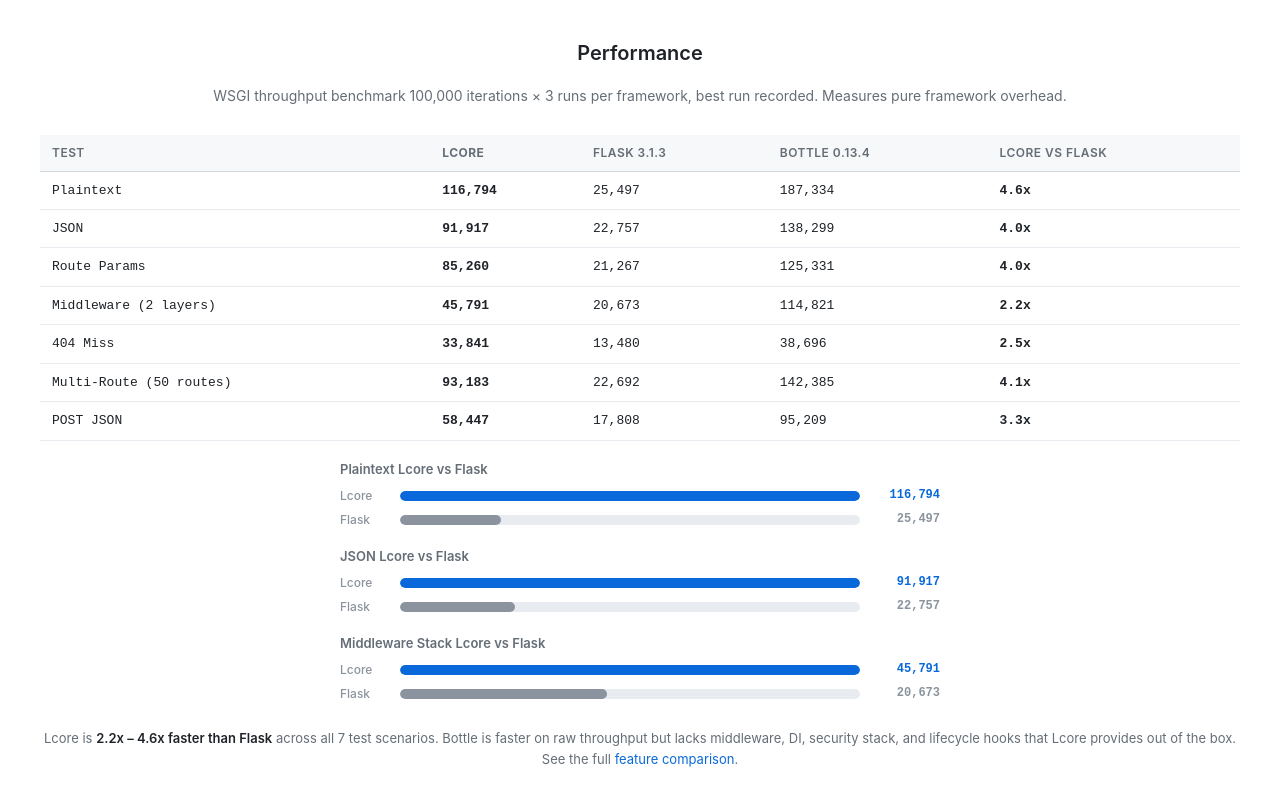
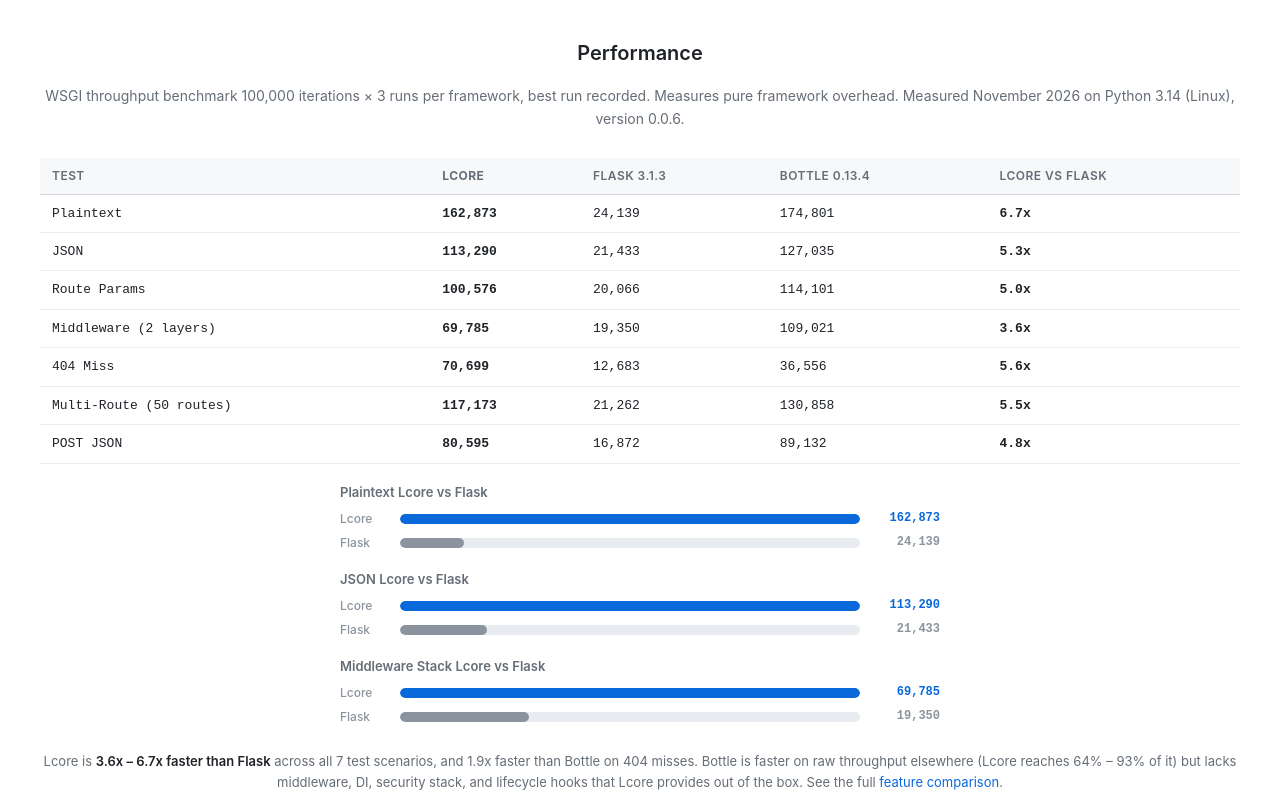
Before and after one commit to Lusan-sapkota/lcore, a plain HTML site: page docs/index.html in a window 1280 px wide. Shown: the part 1176-1973 px from the top of the page. Drawn offline with Linux system fonts and the light colour scheme.

Commit message:
Update benchmark numbers in README and docs.

```diff
--- a/docs/assets/style.css
+++ b/docs/assets/style.css
@@ -488,6 +488,7 @@ pre code { background: none; border: none; padding: 0; color: var(--text); font-
 .w-16 { width: 16%; }
 .w-14 { width: 14%; }
 .w-22 { width: 22%; }
+.w-28 { width: 28%; }
 .w-25 { width: 25%; }
 .w-45 { width: 45%; }
 .perf-value { font-size: 12px; font-weight: 600; font-family: var(--font-mono); width: 72px; text-align: right; flex-shrink: 0; }
--- a/docs/index.html
+++ b/docs/index.html
@@ -117,7 +117,7 @@ app.run(host='0.0.0.0', port=8080)</code></pre>
     <!-- Performance -->
     <section class="features" id="performance">
       <h2>Performance</h2>
-      <p class="perf-subtitle">WSGI throughput benchmark  100,000 iterations × 3 runs per framework, best run recorded. Measures pure framework overhead.</p>
+      <p class="perf-subtitle">WSGI throughput benchmark  100,000 iterations × 3 runs per framework, best run recorded. Measures pure framework overhead. Measured November 2026 on Python 3.14 (Linux), version 0.0.6.</p>
 
       <div class="perf-container">
         <table>
@@ -125,13 +125,13 @@ app.run(host='0.0.0.0', port=8080)</code></pre>
             <tr><th>Test</th><th><strong>Lcore</strong></th><th>Flask 3.1.3</th><th>Bottle 0.13.4</th><th>Lcore vs Flask</th></tr>
           </thead>
           <tbody>
-            <tr><td>Plaintext</td><td><strong>116,794</strong></td><td>25,497</td><td>187,334</td><td><strong>4.6x</strong></td></tr>
-            <tr><td>JSON</td><td><strong>91,917</strong></td><td>22,757</td><td>138,299</td><td><strong>4.0x</strong></td></tr>
-            <tr><td>Route Params</td><td><strong>85,260</strong></td><td>21,267</td><td>125,331</td><td><strong>4.0x</strong></td></tr>
-            <tr><td>Middleware (2 layers)</td><td><strong>45,791</strong></td><td>20,673</td><td>114,821</td><td><strong>2.2x</strong></td></tr>
-            <tr><td>404 Miss</td><td><strong>33,841</strong></td><td>13,480</td><td>38,696</td><td><strong>2.5x</strong></td></tr>
-            <tr><td>Multi-Route (50 routes)</td><td><strong>93,183</strong></td><td>22,692</td><td>142,385</td><td><strong>4.1x</strong></td></tr>
-            <tr><td>POST JSON</td><td><strong>58,447</strong></td><td>17,808</td><td>95,209</td><td><strong>3.3x</strong></td></tr>
+            <tr><td>Plaintext</td><td><strong>162,873</strong></td><td>24,139</td><td>174,801</td><td><strong>6.7x</strong></td></tr>
+            <tr><td>JSON</td><td><strong>113,290</strong></td><td>21,433</td><td>127,035</td><td><strong>5.3x</strong></td></tr>
+            <tr><td>Route Params</td><td><strong>100,576</strong></td><td>20,066</td><td>114,101</td><td><strong>5.0x</strong></td></tr>
+            <tr><td>Middleware (2 layers)</td><td><strong>69,785</strong></td><td>19,350</td><td>109,021</td><td><strong>3.6x</strong></td></tr>
+            <tr><td>404 Miss</td><td><strong>70,699</strong></td><td>12,683</td><td>36,556</td><td><strong>5.6x</strong></td></tr>
+            <tr><td>Multi-Route (50 routes)</td><td><strong>117,173</strong></td><td>21,262</td><td>130,858</td><td><strong>5.5x</strong></td></tr>
+            <tr><td>POST JSON</td><td><strong>80,595</strong></td><td>16,872</td><td>89,132</td><td><strong>4.8x</strong></td></tr>
           </tbody>
         </table>
 
@@ -141,12 +141,12 @@ app.run(host='0.0.0.0', port=8080)</code></pre>
             <div class="perf-row">
               <span class="perf-label">Lcore</span>
               <div class="perf-track"><div class="perf-bar primary w-full"></div></div>
-              <span class="perf-value primary">116,794</span>
+              <span class="perf-value primary">162,873</span>
             </div>
             <div class="perf-row">
               <span class="perf-label">Flask</span>
-              <div class="perf-track"><div class="perf-bar muted w-22"></div></div>
-              <span class="perf-value muted">25,497</span>
+              <div class="perf-track"><div class="perf-bar muted w-14"></div></div>
+              <span class="perf-value muted">24,139</span>
             </div>
           </div>
 
@@ -155,12 +155,12 @@ app.run(host='0.0.0.0', port=8080)</code></pre>
             <div class="perf-row">
               <span class="perf-label">Lcore</span>
               <div class="perf-track"><div class="perf-bar primary w-full"></div></div>
-              <span class="perf-value primary">91,917</span>
+              <span class="perf-value primary">113,290</span>
             </div>
             <div class="perf-row">
               <span class="perf-label">Flask</span>
-              <div class="perf-track"><div class="perf-bar muted w-25"></div></div>
-              <span class="perf-value muted">22,757</span>
+              <div class="perf-track"><div class="perf-bar muted w-19"></div></div>
+              <span class="perf-value muted">21,433</span>
             </div>
           </div>
 
@@ -169,17 +169,17 @@ app.run(host='0.0.0.0', port=8080)</code></pre>
             <div class="perf-row">
               <span class="perf-label">Lcore</span>
               <div class="perf-track"><div class="perf-bar primary w-full"></div></div>
-              <span class="perf-value primary">45,791</span>
+              <span class="perf-value primary">69,785</span>
             </div>
             <div class="perf-row">
               <span class="perf-label">Flask</span>
-              <div class="perf-track"><div class="perf-bar muted w-45"></div></div>
-              <span class="perf-value muted">20,673</span>
+              <div class="perf-track"><div class="perf-bar muted w-28"></div></div>
+              <span class="perf-value muted">19,350</span>
             </div>
           </div>
         </div>
 
-        <p class="perf-note">Lcore is <strong>2.2x – 4.6x faster than Flask</strong> across all 7 test scenarios. Bottle is faster on raw throughput but lacks middleware, DI, security stack, and lifecycle hooks that Lcore provides out of the box. See the full <a href="#comparison">feature comparison</a>.</p>
+        <p class="perf-note">Lcore is <strong>3.6x – 6.7x faster than Flask</strong> across all 7 test scenarios, and 1.9x faster than Bottle on 404 misses. Bottle is faster on raw throughput elsewhere (Lcore reaches 64% – 93% of it) but lacks middleware, DI, security stack, and lifecycle hooks that Lcore provides out of the box. See the full <a href="#comparison">feature comparison</a>.</p>
       </div>
     </section>
 
@@ -254,7 +254,7 @@ app.run(host='0.0.0.0', port=8080)</code></pre>
             </tr>
             <tr>
               <td><strong>Lcore</strong></td>
-              <td>Single file, zero deps, 3 to 4x faster than Flask, with CORS, CSRF, security headers, rate limiting, PBKDF2 hashing, DI, 12 lifecycle hooks, and a test client all built in. Nothing to install beyond Lcore itself.</td>
+              <td>Single file, zero deps, about 5x faster than Flask, with CORS, CSRF, security headers, rate limiting, PBKDF2 hashing, DI, 12 lifecycle hooks, and a test client all built in. Nothing to install beyond Lcore itself.</td>
             </tr>
           </tbody>
         </table>
```
Also changed, not shown: 2 other files.
